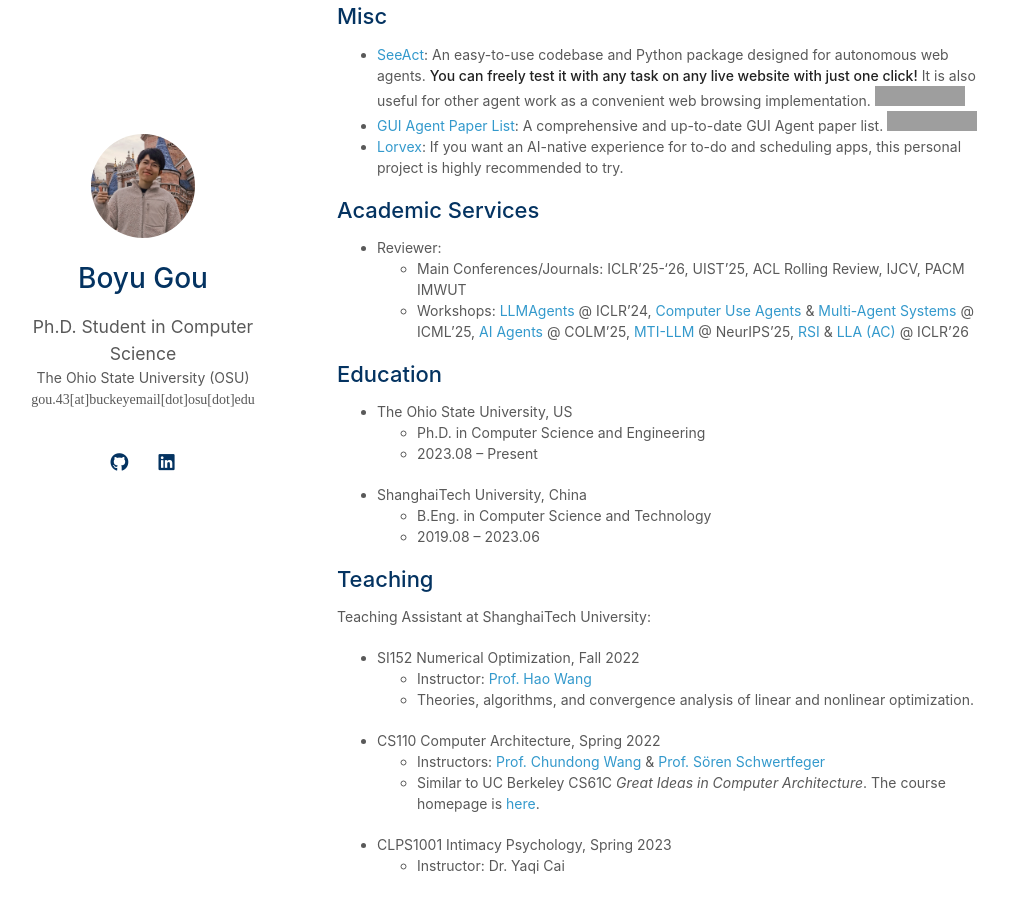
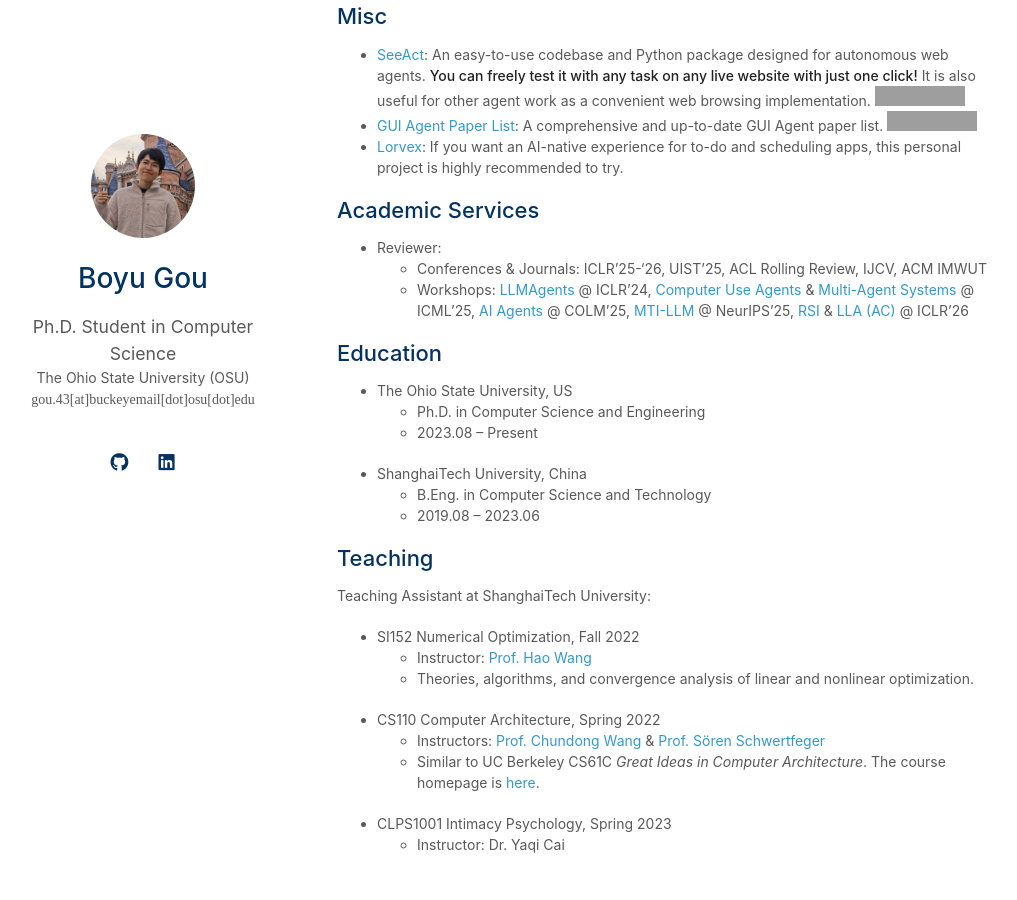
Before and after one commit to boyugou/boyugou.github.io, a Jekyll site: the page built from index.md, in a window 1280 px wide and 900 px high, scrolled down 1661 px. Shown: the whole window, without its empty margins (133-1150 px from the left). Built offline with Jekyll 4.4.1, drawn with Linux system fonts in a browser that asks for light colours; a style sheet for code colours, icons or effects is not loaded; grey boxes are pictures that could not be loaded.

Commit message:
Update index.md

```diff
--- a/index.md
+++ b/index.md
@@ -31,7 +31,7 @@ We built the first multimodal web agent with all code open-sourced ([SeeAct](htt
 ## Academic Services
 
 - Reviewer:
-  - Main Conferences/Journals: ICLR'25-'26, UIST'25, ACL Rolling Review, IJCV, PACM IMWUT
+  - Conferences & Journals: ICLR'25-'26, UIST'25, ACL Rolling Review, IJCV, ACM IMWUT
   - Workshops: [LLMAgents](https://llmagents.github.io/) @ ICLR'24, [Computer Use Agents](https://www.icml-computeruseagents.com/) & [Multi-Agent Systems](https://mas-2025.github.io/MAS-2025/) @ ICML'25, [AI Agents](https://sites.google.com/view/aia-workshop) @ COLM'25, [MTI-LLM](https://workshop-multi-turn-interaction.github.io/) @ NeurIPS'25, [RSI](https://recursive-workshop.github.io/) & [LLA (AC)](https://lifelongagent.github.io/) @ ICLR'26
 
 ## Education
```
